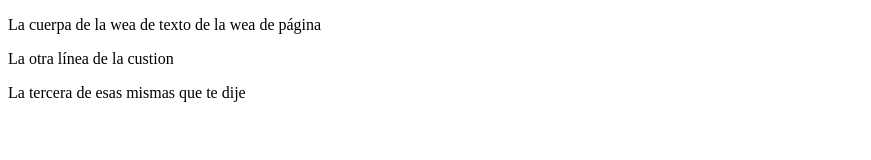
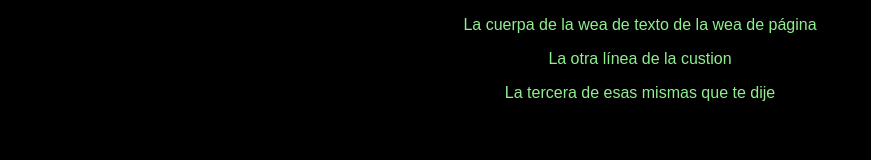
Before and after one commit to harrueds/desafio_latam, a plain HTML site: page index.html in a window 1280 px wide. Shown: the whole page, without its empty margins (0-871 px from the left). Drawn offline with Linux system fonts and the light colour scheme.

Commit message:
quintanilla

```diff
--- a/index.html
+++ b/index.html
@@ -3,8 +3,8 @@
 <head>
     <meta charset="UTF-8">
     <meta name="viewport" content="width=device-width, initial-scale=1.0">
-    <title>Título modificado
-    </title>
+    <link rel="stylesheet" href="/styles.css" type="text/css">
+    <title>Título modificado</title>
 </head>
 <body>
     <p>La cuerpa de la wea de texto de la wea de página</p>
--- a/styles.css
+++ b/styles.css
@@ -0,0 +1,6 @@
+body {
+    background-color: black;
+    font-family: Arial, sans-serif;
+    color: lightgreen;
+    text-align: center;
+  }
```
